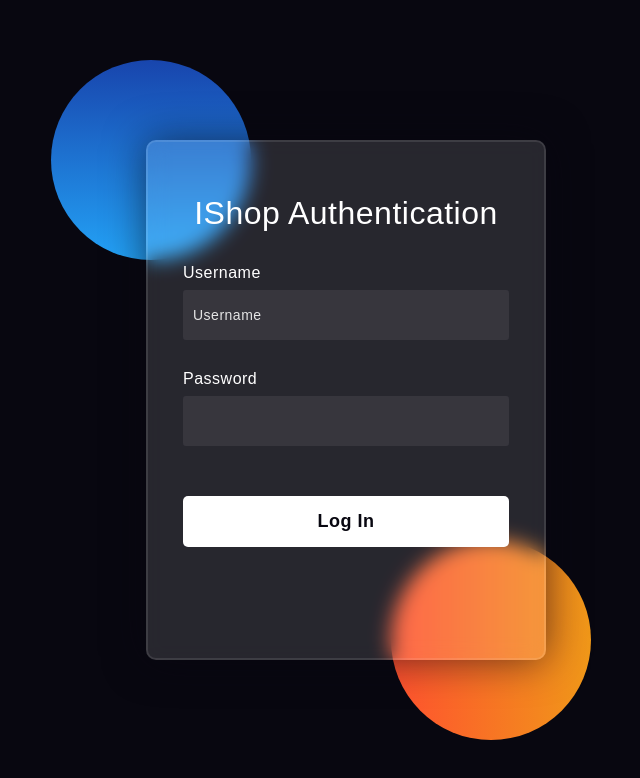
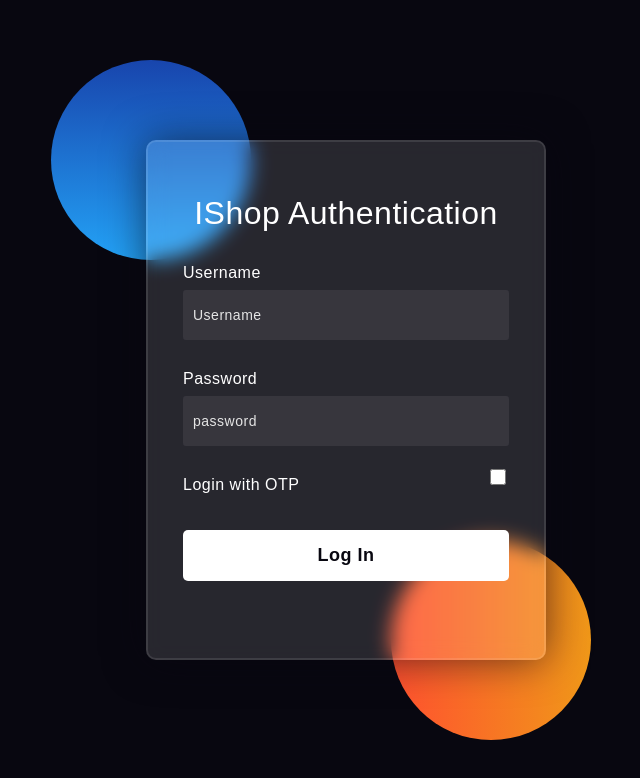
Before and after one commit to e2rabi/IShop-authorization-ui, a React (Vite) app: page / in a window 1280 px wide. Shown: the top 778 px of the page, without its empty margins (294-934 px from the left). Built offline with nearby package versions, Linux system fonts and the light colour scheme.

Commit message:
add otp input field in form login

```diff
--- a/src/components/Login.js
+++ b/src/components/Login.js
@@ -2,13 +2,15 @@ import "../../src/style.css";
 import { useState } from "react";
 
 const Login = () => {
-  const user = {
-    username: "errabi",
-    password: "admin",
-  };
   const [username, setUsername] = useState("");
   const [password, setPassword] = useState("");
+  const [otp, setOtp] = useState("");
+  const [isOtpChecked, setisOtpChecked] = useState(false);
 
+  const handleToggle = () => {
+    setisOtpChecked(!isOtpChecked);
+  };
+  console.log(isOtpChecked);
   return (
     <div>
       <div className="background">
@@ -30,10 +32,33 @@ const Login = () => {
         <label htmlFor="password">Password</label>
         <input
           type="password"
-          placeholder={password}
+          placeholder="password"
           id="password"
           onChange={(e) => setPassword(e.target.value)}
         />
+
+        <div className="otp">
+          <label className="otp-label" htmlFor="otp">
+           Login with OTP
+          </label>
+          <input
+            className="otp-check"
+            onChange={handleToggle}
+            type="checkbox"
+            id="otp"
+            name="opt"
+            value={otp}
+          />
+
+          <input
+            className={`${isOtpChecked ? "show" : "hide"}`}
+            type="password"
+            placeholder="One time password"
+            id="otp-code"
+            value={otp}
+            onChange={(e) => setOtp(e.target.value)}
+          />
+        </div>
 
         <button>Log In</button>
       </form>
--- a/src/style.css
+++ b/src/style.css
@@ -89,7 +89,7 @@ font-weight: 300;
 color: #e5e5e5;
 }
 button{
-margin-top: 50px;
+margin-top: 20px;
 width: 100%;
 background-color: #ffffff;
 color: #080710;
@@ -121,3 +121,19 @@ margin-left: 25px;
 .social i{
 margin-right: 4px;
 }
+.otp-label{
+  float: left;
+}
+.otp-check{
+  height: 16px;
+  position: relative;
+  left: 152px;
+  bottom: 25px;
+  cursor: pointer;
+}
+.hide{
+  display: none;
+}
+.show{
+  display: block;
+}
```
